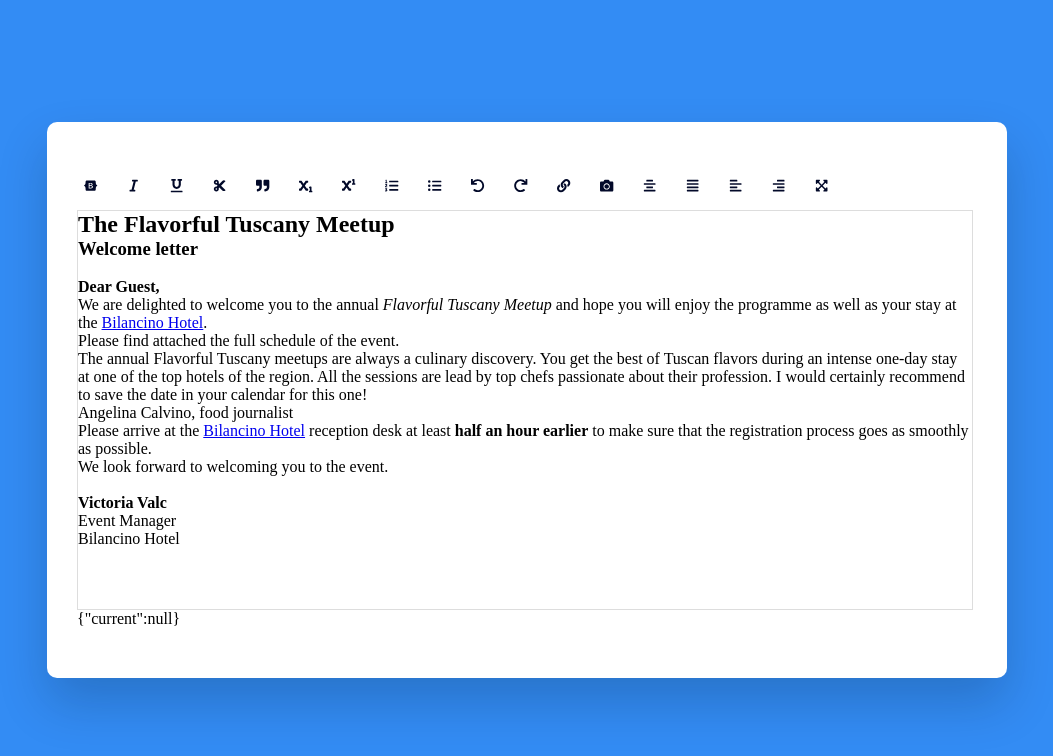
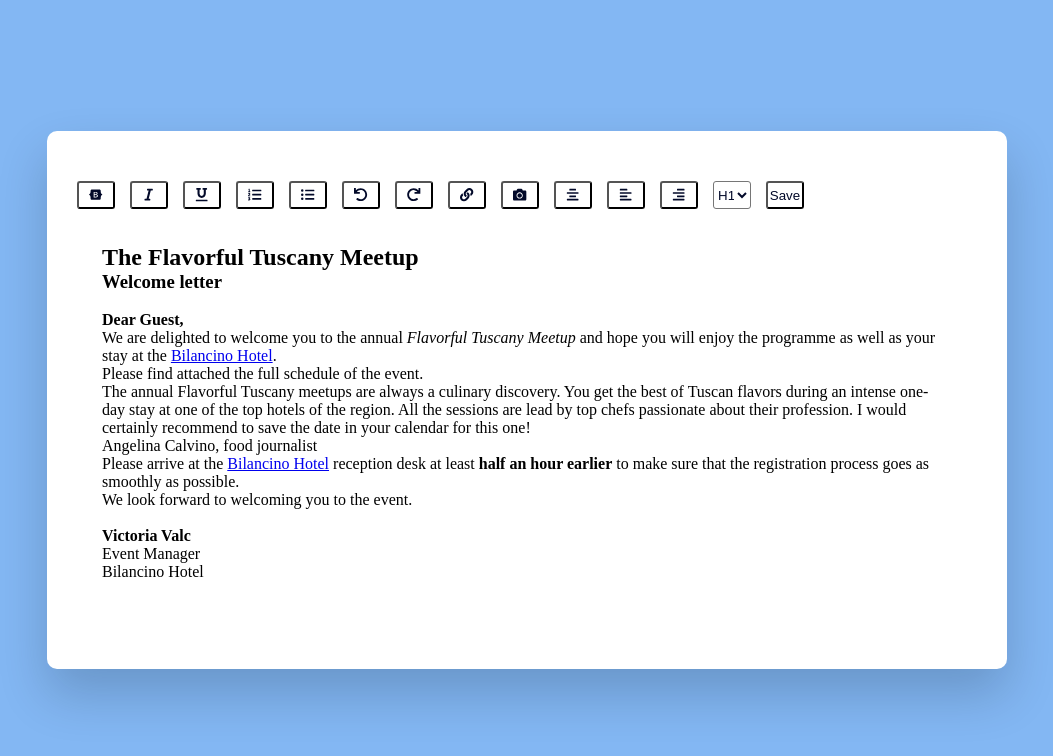
Before and after one commit to yadavdevendra/Text-Editor-typescript, a React (Create React App) app: page / in a window 1280 px wide. Shown: the top 756 px of the page, without its empty margins (113-1166 px from the left). Built offline with nearby package versions, Linux system fonts and the light colour scheme.

Commit message:
first commit

```diff
--- a/src/App.css
+++ b/src/App.css
@@ -4,7 +4,7 @@
   box-sizing: border-box;
 }
 body {
-  background-color: #338cf4;
+  background-color: #83b7f3;
 }
 .container {
   background-color: #ffffff;
@@ -25,50 +25,29 @@ body {
 }
 button {
   height: 28px;
-  width: 28px;
+  width: 38px;
   display: grid;
   place-items: center;
   border-radius: 3px;
-  border: none;
   background-color: #ffffff;
   outline: none;
   color: #020929;
 }
 select {
-  padding: 7px;
-  border: 1px solid #020929;
+  height: 28px;
+  width: 38px;
+  display: grid;
+  place-items: center;
   border-radius: 3px;
+  background-color: #ffffff;
+  outline: none;
+  color: #020929;
+
 }
-.options label,
-.options select {
-  font-family: "Poppins", sans-serif;
-}
-.input-wrapper {
-  display: flex;
-  align-items: center;
-  gap: 8px;
-}
-input[type="color"] {
-  -webkit-appearance: none;
-  -moz-appearance: none;
-  appearance: none;
-  background-color: transparent;
-  width: 40px;
-  height: 28px;
-  border: none;
-  cursor: pointer;
-}
-input[type="color"]::-webkit-color-swatch {
-  border-radius: 15px;
-  box-shadow: 0 0 0 2px #ffffff, 0 0 0 3px #020929;
-}
-input[type="color"]::-moz-color-swatch {
-  border-radius: 15px;
-  box-shadow: 0 0 0 2px #ffffff, 0 0 0 3px #020929;
-}
-#text-input {
+.text-input {
+  outline: none;
+  padding: 25px;
   margin-top: 10px;
-  border: 1px solid #dddddd;
   height: 50vh;
   overflow-x: auto;
   overflow-y: auto;
--- a/src/components/editor/Editcom.tsx
+++ b/src/components/editor/Editcom.tsx
@@ -1,39 +1,26 @@
-import React, { useLayoutEffect, useRef, useState } from "react";
+import React, { ReactElement, useRef, useState } from "react";
 import parse from "html-react-parser";
+import {options} from './data'
 
 import "../../App.css";
 import {
-    FaBootstrap,
-    FaItalic,
-    FaUnderline,
-    FaAlignCenter,
-    FaAlignJustify,
-    FaAlignLeft,
-    FaAlignRight,
-    FaExpandArrowsAlt,
-    FaLink,
-    FaListOl,
-    FaListUl,
-    FaCamera,
-    FaCut,
-    FaQuoteRight,
-    FaUndo,
-    FaRedo,
-    FaSubscript,
-    FaSuperscript,
+    FaBootstrap, FaItalic, FaUnderline, FaAlignCenter, FaAlignLeft, FaAlignRight, FaLink,
+    FaListOl, FaListUl, FaCamera, FaUndo, FaRedo,
 } from "react-icons/fa";
-export function Editcom({ data }: any) {
-    let editable = useRef(null);
 
-    useLayoutEffect(() => {
-        console.log("editable",editable.current);
-      },[])
+export function Editcom({ data }: any): ReactElement {
+    const [first, setfirst] = useState<any[]>([])
+    console.log("first", first);
 
-    function handleEditedata(event: any) {
-        const data = event.target.value
-        console.log("data", data);
+    let myDivElement = useRef(null);
+    function onHeading1Click(e: any) {
+        const heading: string = e.target.value
+        document.execCommand('formatBlock', false, `<${heading}>`);
+    }
+    const handlechange = (event: any) => {
+        setfirst(event.relatedTarget)
+    }
 
-    }
     const handlebold = () => {
         document.execCommand("bold");
     };
@@ -44,15 +31,6 @@ export function Editcom({ data }: any) {
 
     function handleunderline() {
         document.execCommand("underline");
-    }
-    function handlesubscript() {
-        document.execCommand("subscript");
-    }
-    function handlesuperscript() {
-        document.execCommand("superscript");
-    }
-    function handleDelete() {
-        document.execCommand("delete");
     }
 
     const handleOlClick = () => {
@@ -69,16 +47,10 @@ export function Editcom({ data }: any) {
         document.execCommand("undo");
     }
     function handlecreateLink() {
-        document.execCommand("createLink");
-    }
-    function handleParagraphk() {
-        document.execCommand("insertParagraph");
+        document.execCommand("CreateLink", false, "http://stackoverflow.com/");
     }
     function handlejustifyCenter() {
         document.execCommand("justifyCenter");
-    }
-    function handlejustifyFull() {
-        document.execCommand("justifyFull");
     }
     function handlejustifyLeft() {
         document.execCommand("justifyLeft");
@@ -87,144 +59,48 @@ export function Editcom({ data }: any) {
         document.execCommand("justifyRight");
     }
     function handleInsertImage() {
-        document.execCommand("inserImage");
+        document.execCommand("inserImage", false, "<img src={} alt='image'>");
     }
-    function handleheader() {
-        document.execCommand("bold");
+    function handleSave() {
+
     }
     return (
         <>
             <div className="container">
                 <div className="options">
-                    {/* <!-- Text Format --> */}
-                    <button
-                        id="bold"
-                        className="option-button format"
-                        onClick={handlebold}
-                    >
-                        <FaBootstrap />
-                    </button>
-                    <button
-                        id="italic"
-                        className="option-button format"
-                        onClick={handleitalic}
-                    >
-                        <FaItalic />
-                    </button>
-                    <button
-                        id="underline"
-                        className="option-button format"
-                        onClick={handleunderline}
-                    >
-                        <FaUnderline />
-                    </button>
-                    <button
-                        id="strikethrough"
-                        className="option-button format"
-                        onClick={handleDelete}
-                    >
-                        <FaCut />
-                    </button>
-                    <button
-                        id="superscript"
-                        className="option-button script"
-                        onClick={handleParagraphk}
-                    >
-                        <FaQuoteRight />
-                    </button>
-                    <button
-                        id="subscript"
-                        className="option-button script"
-                        onClick={handlesubscript}
-                    >
-                        <FaSubscript />
-                    </button>
-                    <button
-                        id="subscript"
-                        className="option-button script"
-                        onClick={handlesuperscript}
-                    >
-                        <FaSuperscript />
-                    </button>
+                    {/*  Text Format */}
+                    <button onClick={handlebold} > <FaBootstrap /> </button>
+                    <button onClick={handleitalic}><FaItalic /></button>
+                    <button onClick={handleunderline} ><FaUnderline /></button>
 
-                    {/* <!-- List --> */}
-                    <button
-                        id="insertOrderedList"
-                        className="option-button"
-                        onClick={handleOlClick}
-                    >
-                        <FaListOl />
-                    </button>
-                    <button
-                        id="insertUnorderedList"
-                        className="option-button"
-                        onClick={handleulClick}
-                    >
-                        <FaListUl />
-                    </button>
+                    {/*  List */}
+                    <button onClick={handleOlClick}><FaListOl /></button>
+                    <button onClick={handleulClick}><FaListUl /></button>
+                    {/*  Undo/Redo */}
+                    <button onClick={handleundo}><FaUndo /></button>
+                    <button onClick={handleredo}><FaRedo /></button>
 
-                    {/* <!-- Undo/Redo --> */}
-                    <button id="undo" className="option-button" onClick={handleundo}>
-                        <FaUndo />
-                    </button>
-                    <button id="redo" className="option-button" onClick={handleredo}>
-                        <FaRedo />
-                    </button>
+                    {/*  Link */}
+                    <button onClick={handlecreateLink}><FaLink /></button>
+                    <button onClick={handleInsertImage}><FaCamera /></button>
 
-                    {/* <!-- Link --> */}
-                    <button
-                        id="createLink"
-                        className="adv-option-button"
-                        onClick={handlecreateLink}
-                    >
-                        <FaLink />
-                    </button>
-                    <button
-                        id="unlink"
-                        className="option-button"
-                        onClick={handleInsertImage}
-                    >
-                        <FaCamera />
-                    </button>
+                    {/*  Alignment */}
+                    <button onClick={handlejustifyCenter}><FaAlignCenter /></button>
+                    <button onClick={handlejustifyLeft}><FaAlignLeft /></button>
+                    <button onClick={handlejustifyRight}><FaAlignRight /></button>
+                    {/*  Selection */}
 
-                    {/* <!-- Alignment --> */}
-                    <button
-                        id="justifyLeft"
-                        className="option-button align"
-                        onClick={handlejustifyCenter}
-                    >
-                        <FaAlignCenter />
-                    </button>
-                    <button
-                        id="justifyCenter"
-                        className="option-button align"
-                        onClick={handlejustifyFull}
-                    >
-                        <FaAlignJustify />
-                    </button>
-                    <button
-                        id="justifyRight"
-                        className="option-button align"
-                        onClick={handlejustifyLeft}
-                    >
-                        <FaAlignLeft />
-                    </button>
-                    <button
-                        id="justifyFull"
-                        className="option-button align"
-                        onClick={handlejustifyRight}
-                    >
-                        <FaAlignRight />
-                    </button>
-                    <button id="indent" className="option-button spacing">
-                        <FaExpandArrowsAlt />
-                    </button>
+                    <select onClick={onHeading1Click}>
+                        {options.map((option, i: any) => (
+                            <option value={option.value} key={i}>{option.label}</option>
+                        ))}
+                    </select>
+                      {/*  Save Button only */}
+                    <button className="option-button spacing" onClick={handleSave}>Save</button>
                 </div>
-                <div ref={editable} id="text-input" contentEditable="true" onChange={handleEditedata}>
+                <div ref={myDivElement} className="text-input" contentEditable={true} suppressContentEditableWarning={true} onMouseEnter={handlechange}>
                     {parse(data)}
                 </div>
-                {JSON.stringify(editable)}
-
             </div>
         </>
     );
--- /dev/null
+++ b/src/components/editor/data.ts
@@ -0,0 +1,26 @@
+export const options = [
+    {
+        label: "H1",
+        value: "h1",
+    },
+    {
+        label: "H2",
+        value: "h2",
+    },
+    {
+        label: "H3",
+        value: "h3",
+    },
+    {
+        label: "H4",
+        value: "h4",
+    },
+    {
+        label: "H5",
+        value: "h5",
+    },
+    {
+        label: "H6",
+        value: "h6",
+    },
+];
--- a/src/index.tsx
+++ b/src/index.tsx
@@ -8,12 +8,6 @@ const root = ReactDOM.createRoot(
   document.getElementById('root') as HTMLElement
 );
 root.render(
-
     <App />
-
 );
-
-// If you want to start measuring performance in your app, pass a function
-// to log results (for example: reportWebVitals(console.log))
-// or send to an analytics endpoint. Learn more: https://bit.ly/CRA-vitals
 reportWebVitals();
```
